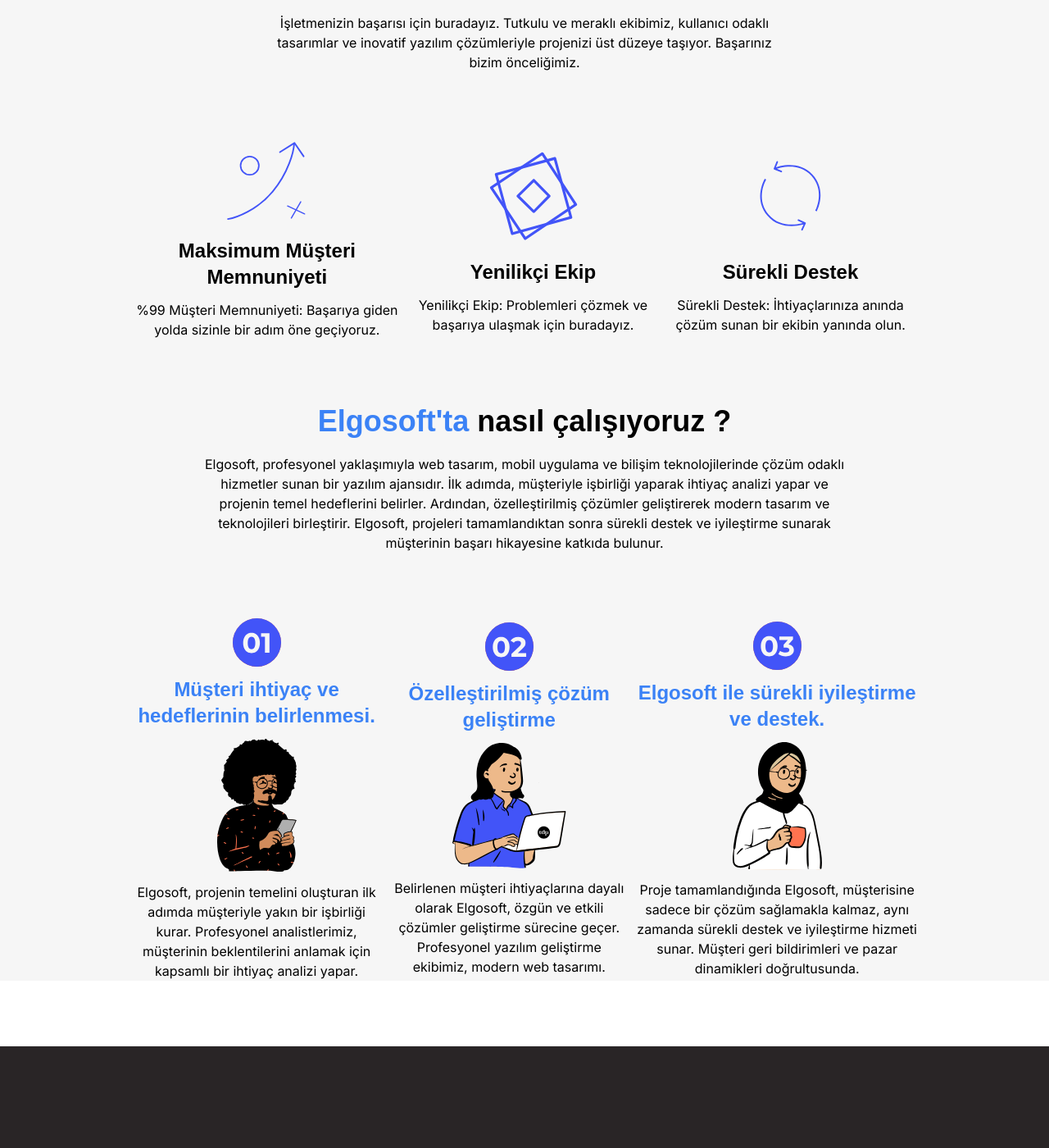
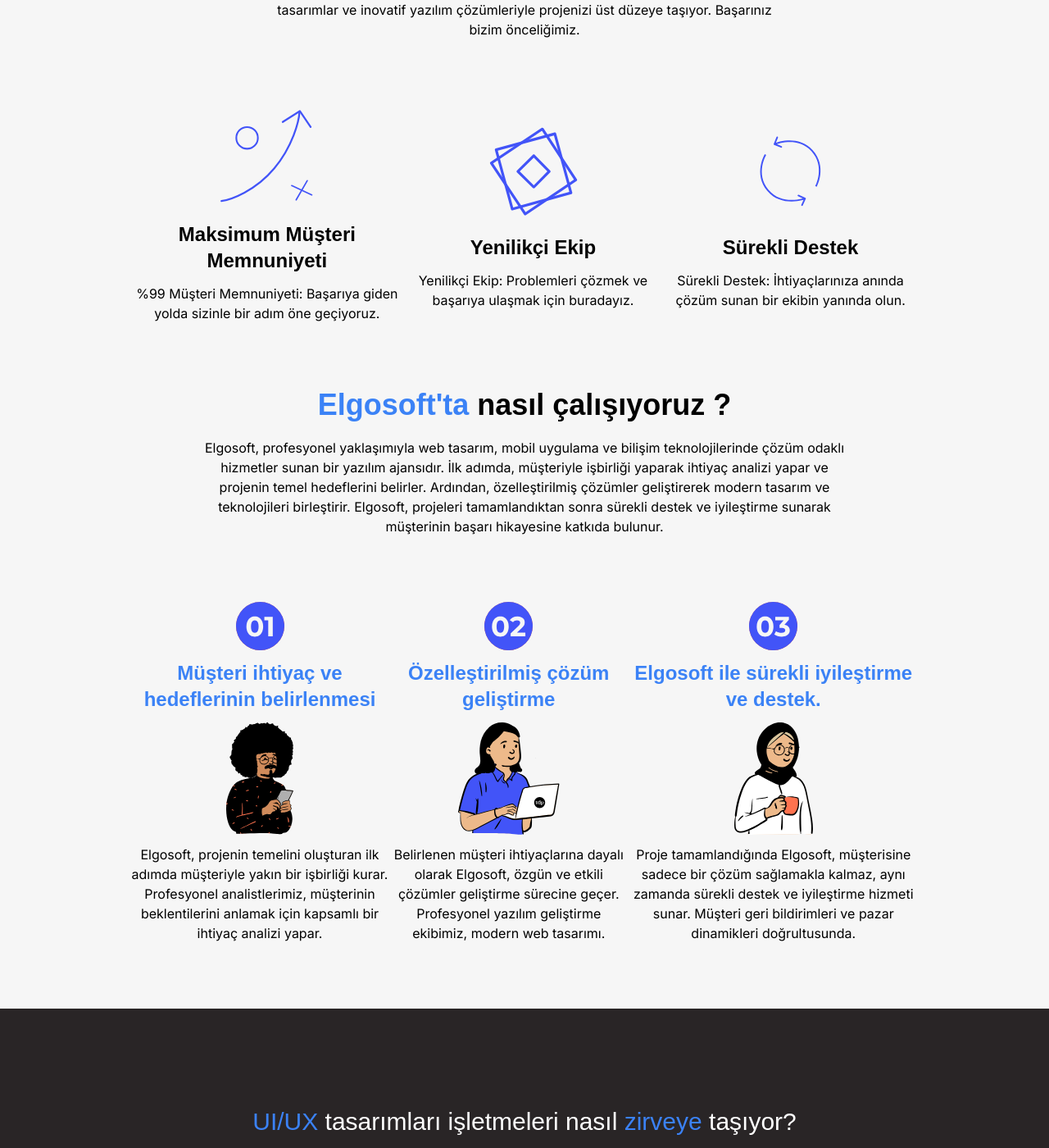
Before and after one commit to tw4/elgosoft, a Next.js app: page / in a window 1280 px wide. Shown: the part 1528-2928 px from the top of the page at 82% size. Built offline with nearby package versions, Linux system fonts and the light colour scheme.

Commit message:
fix: css issues

```diff
--- /dev/null
+++ b/app/components/HomePageStepCard.tsx
@@ -0,0 +1,24 @@
+import { FC } from "react";
+
+interface HomePageStepCardProps {
+  stepIconUrl: string;
+  stepTitle: string;
+  stepImageUrl: string;
+  stepDescription: string;
+}
+
+export const HomePageStepCard: FC<HomePageStepCardProps> = ({
+  stepDescription,
+  stepTitle,
+  stepImageUrl,
+  stepIconUrl,
+}) => {
+  return (
+    <div className="text-center space-y-3">
+      <img className="m-auto" src={stepIconUrl} alt="icon" />
+      <h5 className="text-2xl font-bold text-blue-500">{stepTitle}</h5>
+      <img className="m-auto h-[137px]" src={stepImageUrl} alt="icon" />
+      <p>{stepDescription}</p>
+    </div>
+  );
+};
--- a/app/page.tsx
+++ b/app/page.tsx
@@ -1,6 +1,7 @@
-import { MainSectionLayout } from '@/app/layouts/MainSectionLayout';
-import { Navbar } from '@/app/components/Navbar';
-import { FaqCard } from '@/app/components/FaqCard';
+import { MainSectionLayout } from "@/app/layouts/MainSectionLayout";
+import { Navbar } from "@/app/components/Navbar";
+import { FaqCard } from "@/app/components/FaqCard";
+import { HomePageStepCard } from "@/app/components/HomePageStepCard";
 
 const Home = () => {
   return (
@@ -40,7 +41,7 @@
         </div>
       </MainSectionLayout>
       <MainSectionLayout className="bg-[#292526]">
-        <h2 className="text-white text-4xl text-center mt-20 pb-20">
+        <h2 className="text-white text-4xl text-center pt-10 pb-20">
           Müşterilerimize sunduğumuz yazılım çözümleri sayesinde işletmelerin
           daha hızlı büyümesini sağlıyoruz.
         </h2>
@@ -53,8 +54,8 @@
       </MainSectionLayout>
       <MainSectionLayout id="about" className="bg-[#F6F6F6]">
         <h2 className="text-5xl mt-20 font-bold text-center sm:text-3xl">
-          Girişiminizin <span className="text-blue-500"> başarılı </span>{' '}
-          olmasına yardımcı olmak için burada olan{' '}
+          Girişiminizin <span className="text-blue-500"> başarılı </span>{" "}
+          olmasına yardımcı olmak için burada olan{" "}
           <span className="text-blue-500"> tutkulu </span> ve
           <span className="text-blue-500"> meraklı </span> bir ekip
         </h2>
@@ -63,9 +64,13 @@
           kullanıcı odaklı tasarımlar ve inovatif yazılım çözümleriyle projenizi
           üst düzeye taşıyor. Başarınız bizim önceliğimiz.
         </p>
-        <div className="flex flex-row justify-center items-center space-x-3 mt-20 sm:flex-col">
+        <div className="flex flex-row justify-center items-center space-x-3 mt-20 sm:flex-col sm:space-y-5">
           <div className="text-center space-y-3">
-            <img className="m-auto" src="/assets/icon-1.svg" alt="icon" />
+            <img
+              className="m-auto h-[130px]"
+              src="/assets/icon-1.svg"
+              alt="icon"
+            />
             <h3 className="font-bold text-2xl">Maksimum Müşteri Memnuniyeti</h3>
             <p>
               %99 Müşteri Memnuniyeti: Başarıya giden yolda sizinle bir adım öne
@@ -73,7 +78,11 @@
             </p>
           </div>
           <div className="text-center space-y-3">
-            <img className="m-auto" src="/assets/icon-2.svg" alt="icon" />
+            <img
+              className="m-auto h-[130px]"
+              src="/assets/icon-2.svg"
+              alt="icon"
+            />
             <h3 className="font-bold text-2xl">Yenilikçi Ekip</h3>
             <p>
               Yenilikçi Ekip: Problemleri çözmek ve başarıya ulaşmak için
@@ -81,7 +90,11 @@
             </p>
           </div>
           <div className="text-center space-y-3">
-            <img className="m-auto" src="/assets/icon-3.svg" alt="icon" />
+            <img
+              className="m-auto h-[130px]"
+              src="/assets/icon-3.svg"
+              alt="icon"
+            />
             <h3 className="font-bold text-2xl">Sürekli Destek</h3>
             <p>
               Sürekli Destek: İhtiyaçlarınıza anında çözüm sunan bir ekibin
@@ -106,44 +119,34 @@
             katkıda bulunur.
           </p>
         </div>
-        <div className="flex flex-row justify-center items-center space-x-3 mt-20 mb-20 sm:flex-col">
-          <div className="text-center space-y-3">
-            <img className="m-auto" src="/assets/01-icon.svg" alt="icon" />
-            <h5 className="text-2xl font-bold text-blue-500">
-              Müşteri ihtiyaç ve hedeflerinin belirlenmesi.
-            </h5>
-            <img className="m-auto" src="/assets/peaple-01.svg" alt="icon" />
-            <p>
-              Elgosoft, projenin temelini oluşturan ilk adımda müşteriyle yakın
+        <div className="flex flex-row justify-between items-center mt-20 pb-20 sm:flex-col sm:space-y-5">
+          <HomePageStepCard
+            stepIconUrl="/assets/01-icon.svg"
+            stepTitle="Müşteri ihtiyaç ve hedeflerinin belirlenmesi"
+            stepImageUrl="/assets/peaple-01.svg"
+            stepDescription=" Elgosoft, projenin temelini oluşturan ilk adımda müşteriyle yakın
               bir işbirliği kurar. Profesyonel analistlerimiz, müşterinin
-              beklentilerini anlamak için kapsamlı bir ihtiyaç analizi yapar.
-            </p>
-          </div>
-          <div className="text-center space-y-3">
-            <img className="m-auto" src="/assets/02-icon.svg" alt="icon" />
-            <h5 className="text-2xl font-bold text-blue-500">
-              Özelleştirilmiş çözüm geliştirme
-            </h5>
-            <img className="m-auto" src="/assets/peaple-02.svg" alt="icon" />
-            <p>
-              Belirlenen müşteri ihtiyaçlarına dayalı olarak Elgosoft, özgün ve
+              beklentilerini anlamak için kapsamlı bir ihtiyaç analizi yapar."
+          />
+
+          <HomePageStepCard
+            stepIconUrl="/assets/02-icon.svg"
+            stepTitle="Özelleştirilmiş çözüm geliştirme"
+            stepImageUrl="/assets/peaple-02.svg"
+            stepDescription="Belirlenen müşteri ihtiyaçlarına dayalı olarak Elgosoft, özgün ve
               etkili çözümler geliştirme sürecine geçer. Profesyonel yazılım
-              geliştirme ekibimiz, modern web tasarımı.
-            </p>
-          </div>
-          <div className="text-center space-y-3">
-            <img className="m-auto" src="/assets/03-icon.svg" alt="icon" />
-            <h5 className="text-2xl font-bold text-blue-500">
-              Elgosoft ile sürekli iyileştirme ve destek.
-            </h5>
-            <img className="m-auto" src="/assets/peaple-03.svg" alt="icon" />
-            <p>
-              Proje tamamlandığında Elgosoft, müşterisine sadece bir çözüm
+              geliştirme ekibimiz, modern web tasarımı."
+          />
+
+          <HomePageStepCard
+            stepIconUrl="/assets/03-icon.svg"
+            stepTitle="Elgosoft ile sürekli iyileştirme ve destek."
+            stepImageUrl="/assets/peaple-03.svg"
+            stepDescription="Proje tamamlandığında Elgosoft, müşterisine sadece bir çözüm
               sağlamakla kalmaz, aynı zamanda sürekli destek ve iyileştirme
               hizmeti sunar. Müşteri geri bildirimleri ve pazar dinamikleri
-              doğrultusunda.
-            </p>
-          </div>
+              doğrultusunda."
+          />
         </div>
       </MainSectionLayout>
       <MainSectionLayout id="work" className="bg-[#292526] text-white">
@@ -182,7 +185,7 @@
       </MainSectionLayout>
       <MainSectionLayout id="faq" className="bg-[#F6F6F6]">
         <div className="space-y-3">
-          <h2 className="text-center font-bold text-3xl mt-20">
+          <h2 className="text-center font-bold text-3xl pt-20">
             <span className="text-blue-500">Sık</span> sorulan sorularımız
           </h2>
           <div>
@@ -208,8 +211,8 @@
             />
           </div>
           <h2 className="text-4xl text-center font-bold pt-20">
-            Birlikte <span className="text-blue-500"> muhteşem </span> bir gelecek
-            inşa edelim!
+            Birlikte <span className="text-blue-500"> muhteşem </span> bir
+            gelecek inşa edelim!
           </h2>
           <p className="text-center">
             Sizlere 7 gün 24 saat boyunca ulaşabiliriz. Müşteri memnuniyeti
```
Also changed, not shown: 1 other file (tests, documents, lock files or other folders).
